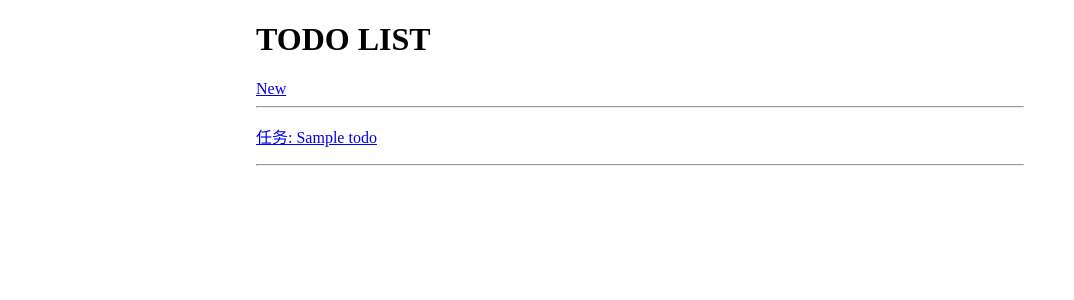
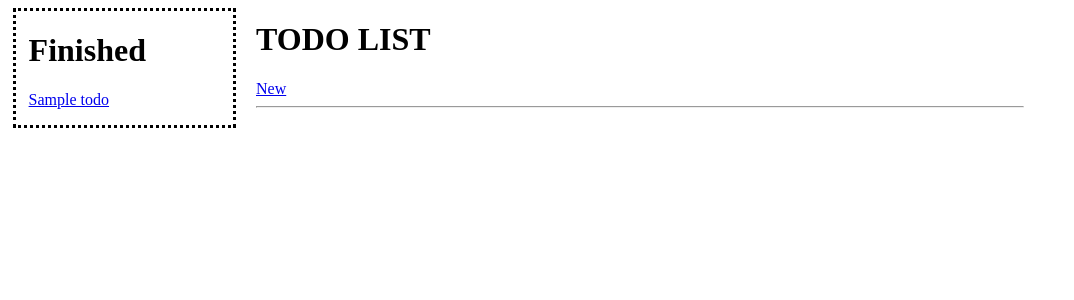
Before and after one commit to Curt-H/bgztech, a Django app: template templates/todolist/homepage.html in a window 1280 px wide. Shown: the top 300 px of the page, without its empty margins (0-1074 px from the left). Run offline with Django 3.2, Linux system fonts and the light colour scheme; the template is opened without the code that fills it: most values are stand-ins (such as "Sample title", 1, 10 or a date in 2020); parts of the project's set-up code (start-up, migrations or seed data) failed here and were passed over.

Commit message:
Update todo hompage infomation showed

```diff
--- a/static/css/todo.css
+++ b/static/css/todo.css
@@ -6,3 +6,12 @@ textarea.todo-content {
 body {
     margin: auto 20%;
 }
+
+div.finish {
+    position: absolute;
+    padding: 0 1%;
+    width: 15%;
+    left: 1%;
+    top: 1%;
+    border-style: dotted;
+}
--- a/templates/todolist/homepage.html
+++ b/templates/todolist/homepage.html
@@ -4,6 +4,7 @@
 <html lang="en">
 <head>
     <meta charset="UTF-8">
+    <meta name="viewport" content="width=device-width,initial-scale=1.0, minimum-scale=1.0, maximum-scale=1.0, user-scalable=no"/>
     <title>Title</title>
     <link rel="stylesheet" href="{% static 'css/todo.css' %}">
 </head>
@@ -11,21 +12,31 @@
 <h1>TODO LIST</h1>
 <a href="{% url 'todo new view' %}">New</a>
 <hr>
+<div class="infinished">
     {% if todos is not None %}
         {% for todo in todos %}
             {% if not todo.finish %}
                 <a href="{% url 'todo content' todo.uuid %}">
                     <h2>任务: {{ todo.title }}</h2>
                 </a>
-            <p>任务ID: {{ todo.uuid }}</p>
-            <hr>
-        {% else %}
-            <a href="{% url 'todo content' todo.uuid %}">
-                <p>任务: {{ todo.title }}</p>
-            </a>
+                {% if todo.content %}
+                    <p>{{ todo.content }}</p>
+                {% endif %}
                 <hr>
             {% endif %}
         {% endfor %}
+        </div>
+        <div class="finish">
+            <h1>Finished</h1>
+            {% for todo in todos %}
+                {% if todo.finish %}
+                    <a href="{% url 'todo content' todo.uuid %}">
+                        <p>{{ todo.title }}</p>
+                    </a>
+                {% endif %}
+            {% endfor %}
+        </div>
+
     {% endif %}
 </body>
 </html>
```
Lines whose indentation alone changed are shown as unchanged.
